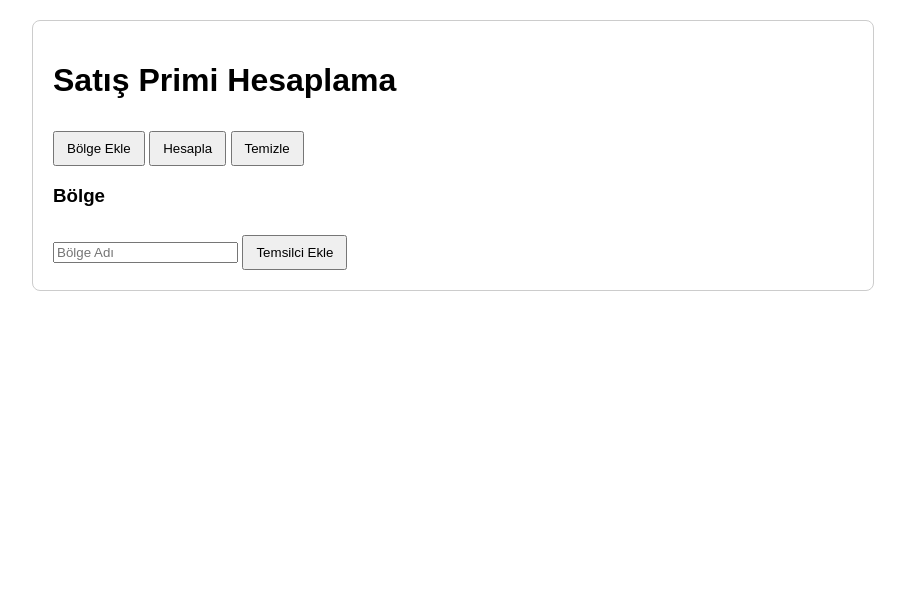
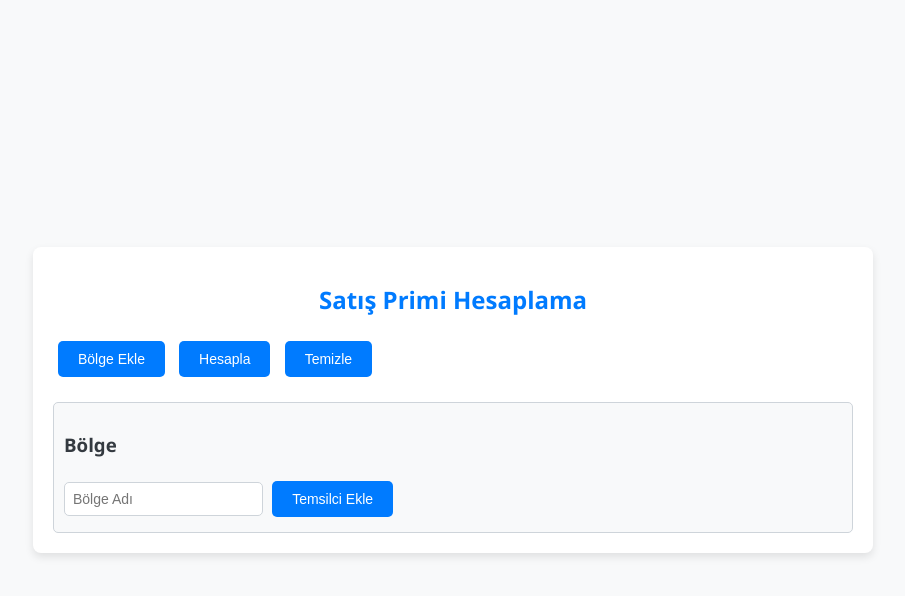
Before and after one commit to 4eAcademy/prim, a plain HTML site: page index.html in a window 1280 px wide. Both pictures are taken after a click on the button "Bölge Ekle". Shown: the whole page, without its empty margins (187-1092 px from the left). Drawn offline with Linux system fonts and the light colour scheme.

Commit message:
Update index.html

```diff
--- a/index.html
+++ b/index.html
@@ -7,37 +7,88 @@
     <title>Satış Primi Hesaplama</title>
     <style>
         body {
-            font-family: Arial, sans-serif;
+            font-family: 'Segoe UI', Tahoma, Geneva, Verdana, sans-serif;
+            background-color: #f8f9fa;
+            color: #343a40;
+            display: flex;
+            justify-content: center;
+            align-items: center;
+            height: 100vh;
+            margin: 0;
+        }
+        .container {
+            background-color: #ffffff;
+            box-shadow: 0 4px 8px rgba(0, 0, 0, 0.1);
+            border-radius: 8px;
+            padding: 20px;
+            width: 90%;
             max-width: 800px;
-            margin: 20px auto;
-            padding: 20px;
-            border: 1px solid #ccc;
-            border-radius: 8px;
+        }
+        h1 {
+            font-size: 24px;
+            margin-bottom: 20px;
+            text-align: center;
+            color: #007bff;
+        }
+        button {
+            background-color: #007bff;
+            color: #ffffff;
+            border: none;
+            padding: 10px 20px;
+            border-radius: 5px;
+            cursor: pointer;
+            font-size: 14px;
+            margin: 5px;
+            transition: background-color 0.3s ease;
+        }
+        button:hover {
+            background-color: #0056b3;
         }
         table {
             width: 100%;
             border-collapse: collapse;
             margin-top: 20px;
         }
-        table, th, td {
-            border: 1px solid #ddd;
-        }
         th, td {
-            padding: 8px;
+            padding: 10px;
+            border: 1px solid #dee2e6;
             text-align: center;
         }
-        button {
-            margin-top: 10px;
-            padding: 8px 12px;
+        th {
+            background-color: #f1f3f5;
+            font-weight: bold;
         }
         .subtotal {
-            background-color: #f2f2f2;
+            background-color: #e9ecef;
             font-weight: bold;
+        }
+        input[type="text"], input[type="number"] {
+            padding: 8px;
+            margin: 5px 0;
+            border: 1px solid #ced4da;
+            border-radius: 5px;
+            font-size: 14px;
+        }
+        .region {
+            margin-top: 20px;
+            padding: 10px;
+            border: 1px solid #ced4da;
+            border-radius: 5px;
+            background-color: #f8f9fa;
+        }
+        .representative {
+            display: flex;
+            gap: 10px;
+            margin-top: 10px;
+        }
+        .representative input {
+            flex: 1;
         }
     </style>
 </head>
 <body>
 
+<div class="container">
     <h1>Satış Primi Hesaplama</h1>
 
     <button onclick="addRegion()">Bölge Ekle</button>
@@ -60,6 +111,7 @@
         </thead>
         <tbody id="resultsBody"></tbody>
     </table>
+</div>
 
 <script>
     function addRegion() {
@@ -97,7 +149,6 @@
 
             const repsData = [];
 
-                // Bölgeye ait temsilcilerin hedef ve gerçekleşen değerlerini topla
             region.querySelectorAll('.representative').forEach(rep => {
                 const repName = rep.querySelector('.rep-name').value;
                 const target = parseFloat(rep.querySelector('.rep-target').value) || 0;
@@ -112,7 +163,6 @@
                 });
             });
 
-                // Ek Prim hesaplaması, bölge toplam hedefe %90 oranında ulaştıysa yapılır
             let regionBonusQualified = regionAchievedTotal >= regionTargetTotal * 0.9;
 
             repsData.forEach(rep => {
@@ -142,7 +192,6 @@
                 `;
             });
 
-                // Ara toplam satırı ekle
             resultsBody.innerHTML += `
                 <tr class="subtotal">
                     <td colspan="2">${regionName} Toplam</td>
```
Lines whose indentation alone changed are shown as unchanged.
